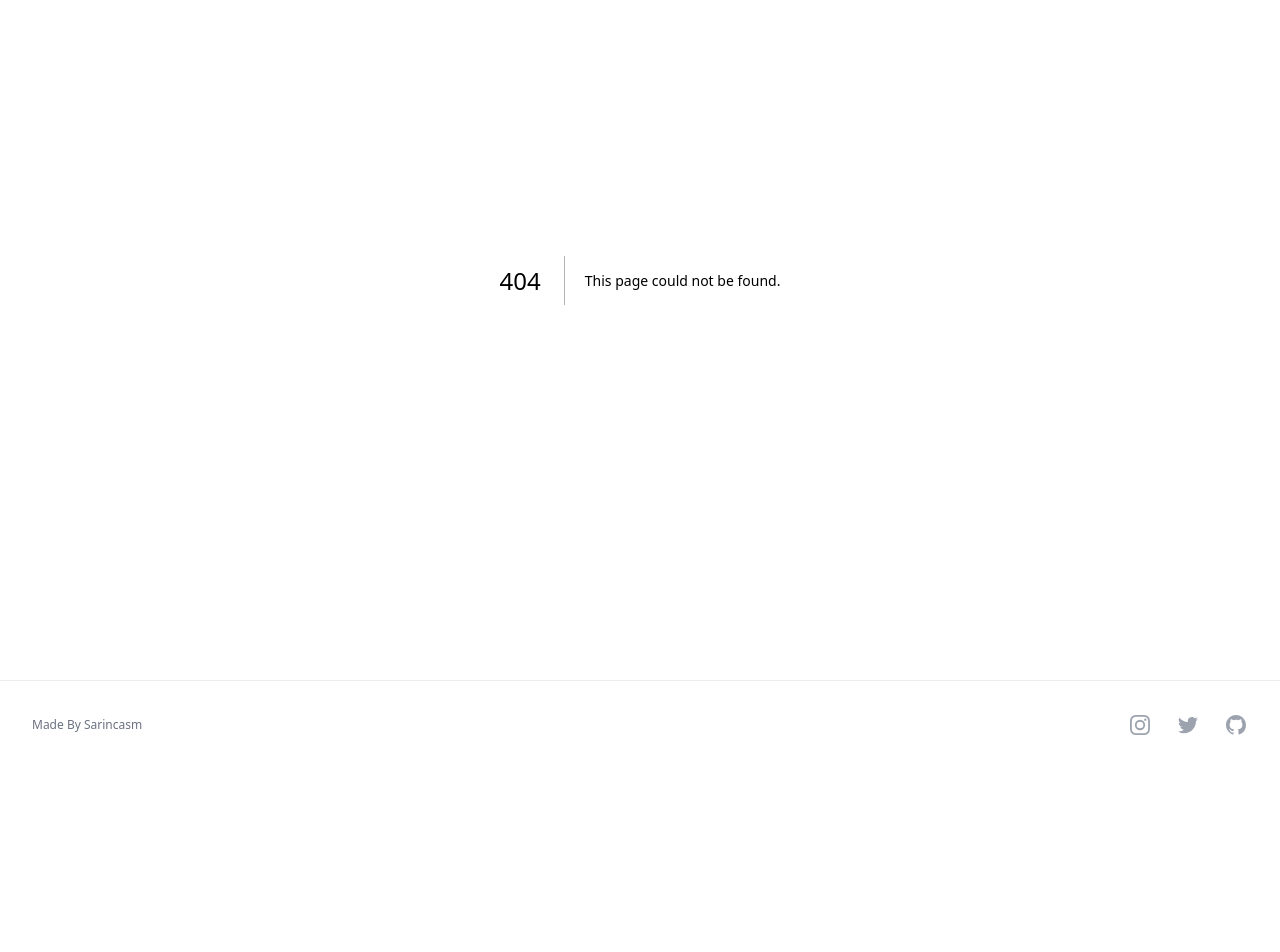
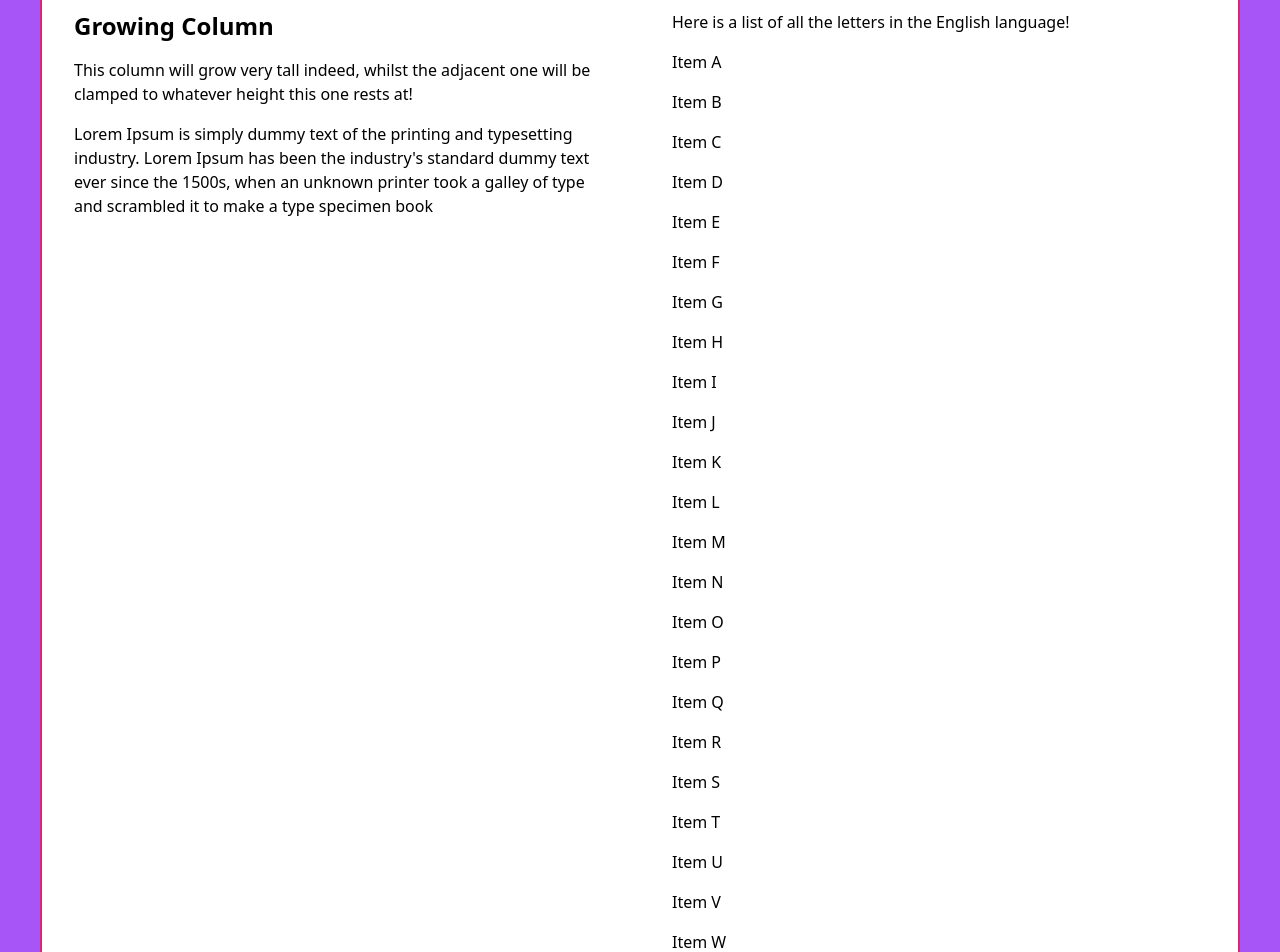
Before and after one commit to sarincasm/jar-of-dirt, a Next.js app in the folder style/css-fundamentals/: page /flexbox/flexbox-interactions/combining-layout-modes in a window 1280 px wide. Before the commit this address had no page. Shown: the part 120-1072 px from the top of the page. Before the commit the page ends 905 px from the top, so only its background shows below. Built offline with nearby package versions, Linux system fonts and the light colour scheme.

Commit message:
css fundamentals flexbox interactions starter: combining layout modes

```diff
--- /dev/null
+++ b/style/css-fundamentals/app/flexbox/flexbox-interactions/combining-layout-modes/page.tsx
@@ -0,0 +1,122 @@
+function renderStarter() {
+	return (
+		<section className="p-4 bg-white flex gap-8 border-2 border-pink-600">
+			<div className="flex-1 p-4">
+				<h1 className="text-2xl font-bold mb-4">Growing Column</h1>
+				<p className="mb-4">
+					This column will grow very tall indeed, whilst the adjacent one
+					will be clamped to whatever height this one rests at!
+				</p>
+				<p className="mb-4">
+					Lorem Ipsum is simply dummy text of the printing and typesetting
+					industry. Lorem Ipsum has been the industry&apos;s standard dummy
+					text ever since the 1500s, when an unknown printer took a galley
+					of type and scrambled it to make a type specimen book
+				</p>
+			</div>
+			<div className="flex-1 p-4">
+				<p className="mb-4">
+					Here is a list of all the letters in the English language!
+				</p>
+				<ol>
+					<li className="mb-4">Item A</li>
+					<li className="mb-4">Item B</li>
+					<li className="mb-4">Item C</li>
+					<li className="mb-4">Item D</li>
+					<li className="mb-4">Item E</li>
+					<li className="mb-4">Item F</li>
+					<li className="mb-4">Item G</li>
+					<li className="mb-4">Item H</li>
+					<li className="mb-4">Item I</li>
+					<li className="mb-4">Item J</li>
+					<li className="mb-4">Item K</li>
+					<li className="mb-4">Item L</li>
+					<li className="mb-4">Item M</li>
+					<li className="mb-4">Item N</li>
+					<li className="mb-4">Item O</li>
+					<li className="mb-4">Item P</li>
+					<li className="mb-4">Item Q</li>
+					<li className="mb-4">Item R</li>
+					<li className="mb-4">Item S</li>
+					<li className="mb-4">Item T</li>
+					<li className="mb-4">Item U</li>
+					<li className="mb-4">Item V</li>
+					<li className="mb-4">Item W</li>
+					<li className="mb-4">Item X</li>
+					<li className="mb-4">Item Y</li>
+					<li className="mb-4">Item Z</li>
+				</ol>
+			</div>
+		</section>
+	)
+}
+
+function renderDone() {
+	return (
+		<section className="p-4 bg-white flex gap-8 border-2 border-pink-600">
+			<div className="flex-1 p-4">
+				<h1 className="text-2xl font-bold mb-4">Growing Column</h1>
+				<p className="mb-4">
+					This column will grow very tall indeed, whilst the adjacent one
+					will be clamped to whatever height this one rests at!
+				</p>
+				<p className="mb-4">
+					Lorem Ipsum is simply dummy text of the printing and typesetting
+					industry. Lorem Ipsum has been the industry&apos;s standard dummy
+					text ever since the 1500s, when an unknown printer took a galley
+					of type and scrambled it to make a type specimen book
+				</p>
+			</div>
+			<div className="flex-1 p-4">
+				<p className="mb-4">
+					Here is a list of all the letters in the English language!
+				</p>
+				<ol>
+					<li className="mb-4">Item A</li>
+					<li className="mb-4">Item B</li>
+					<li className="mb-4">Item C</li>
+					<li className="mb-4">Item D</li>
+					<li className="mb-4">Item E</li>
+					<li className="mb-4">Item F</li>
+					<li className="mb-4">Item G</li>
+					<li className="mb-4">Item H</li>
+					<li className="mb-4">Item I</li>
+					<li className="mb-4">Item J</li>
+					<li className="mb-4">Item K</li>
+					<li className="mb-4">Item L</li>
+					<li className="mb-4">Item M</li>
+					<li className="mb-4">Item N</li>
+					<li className="mb-4">Item O</li>
+					<li className="mb-4">Item P</li>
+					<li className="mb-4">Item Q</li>
+					<li className="mb-4">Item R</li>
+					<li className="mb-4">Item S</li>
+					<li className="mb-4">Item T</li>
+					<li className="mb-4">Item U</li>
+					<li className="mb-4">Item V</li>
+					<li className="mb-4">Item W</li>
+					<li className="mb-4">Item X</li>
+					<li className="mb-4">Item Y</li>
+					<li className="mb-4">Item Z</li>
+				</ol>
+			</div>
+		</section>
+	)
+}
+
+export default function Page() {
+	return (
+		<main className="bg-purple-500">
+			<div className="p-10">
+				<h2 className="text-2xl font-bold my-3 text-center text-white">
+					Starter
+				</h2>
+				{renderStarter()}
+				<h2 className="text-2xl font-bold my-3 text-center text-white">
+					Finished
+				</h2>
+				{renderDone()}
+			</div>
+		</main>
+	)
+}
--- /dev/null
+++ b/style/css-fundamentals/app/flexbox/flexbox-interactions/page.tsx
@@ -0,0 +1,24 @@
+import {LinkGrid, GridPost} from '@/components/LinkGrid'
+
+export default function Page() {
+	const base = '/flexbox/flexbox-interactions/'
+	const categoryTitle = 'Flexbox Interactions'
+	const posts: GridPost[] = [
+		{
+			href: '/combining-layout-modes',
+			title: 'Combining Layout Modes',
+			description: 'Combining Layout Modes',
+			date: '2023-05-24',
+			category: {
+				href: `${base}`,
+				title: categoryTitle,
+			},
+		},
+	].map((post) => ({...post, href: base + post.href}))
+
+	const mainTitle = 'Flexbox Interactions'
+	const mainDescription =
+		"Let's take a look at how Flexbox interacts with other properties and layout modes."
+
+	return LinkGrid({posts, mainTitle, mainDescription})
+}
--- a/style/css-fundamentals/app/flexbox/page.tsx
+++ b/style/css-fundamentals/app/flexbox/page.tsx
@@ -53,6 +53,17 @@ export default function Page() {
 				title: 'Flexbox',
 			},
 		},
+		{
+			href: '/flexbox-interactions',
+			title: 'Flexbox Interactions',
+			description:
+				"Let's take a look at how Flexbox interacts with other properties and layout modes.",
+			date: '2023-05-24',
+			category: {
+				href: `${base}`,
+				title: 'Flexbox',
+			},
+		},
 	].map((post) => ({...post, href: base + post.href}))
 	const mainTitle = 'Module 4: Flexbox'
 	const mainDescription = 'Flexbox'
```
